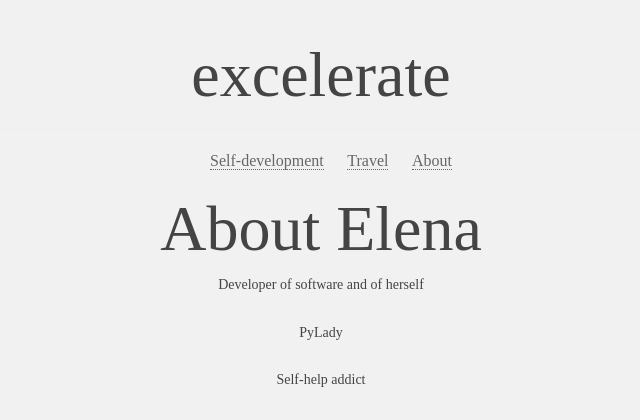
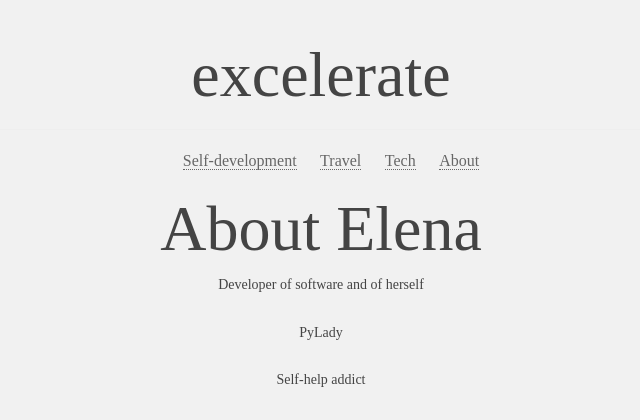
Before and after one commit to elenaoat/blog, a Django app: template personal/blogengine/templates/about.html in a window 1280 px wide. Shown: the top 420 px of the page, without its empty margins (319-959 px from the left). Run offline with Django 3.2, Linux system fonts and the light colour scheme; the template is opened without the code that fills it, so the values that code supplies are empty; parts of the project's set-up code (start-up, migrations or seed data) failed here and were passed over; some libraries are stand-ins or nearby versions.

Commit message:
add tech as a rubric

```diff
--- a/personal/blogengine/templates/base.html
+++ b/personal/blogengine/templates/base.html
@@ -40,6 +40,7 @@
                       <li class=""><a href="{% url 'home' %}">Self-development</a></li>
                       <!-- <li><a href="#">Features</a></li> -->
                       <li class=""><a href="{% url 'blog-travel' %}">Travel</a></li>
+                      <li class=""><a href="{% url 'tech' %}">Tech</a></li>
                       <li class=""><a href="{% url 'about' %}">About</a></li>
                     </ul>
                   </nav>
--- a/personal/blogengine/views.py
+++ b/personal/blogengine/views.py
@@ -9,8 +9,11 @@ def home(request):
     # import pdb; pdb.set_trace()
     if 'travel' in request.META['PATH_INFO']:
         last_5 = models.Post.objects.filter(tag='travel').order_by('-pub_date')[:5]
+    elif 'tech' in request.META['PATH_INFO']:
+        last_5 = models.Post.objects.filter(tag='coding').order_by('-pub_date')[:5]
     else:
         last_5 = models.Post.objects.filter(tag='personal-development').order_by('-pub_date')[:5]
+
     ctx = {'posts': last_5}
 
     return render(request, 'home.html', ctx)
--- a/personal/personal/urls.py
+++ b/personal/personal/urls.py
@@ -16,6 +16,7 @@ urlpatterns = patterns(
     url(r'^$', views.home, name='home'),
     url(r'^about/$', views.about, name='about'),
     url(r'^travel/$', views.home, name='blog-travel'),
+    url(r'^tech/$', views.home, name='tech'),
     url(r'^posts/(?P<post_slug>[-a-zA-Z0-9]+)/$', views.view_post,
         name='view_post'),
     url(r'^admin/', include(admin.site.urls)),
```
